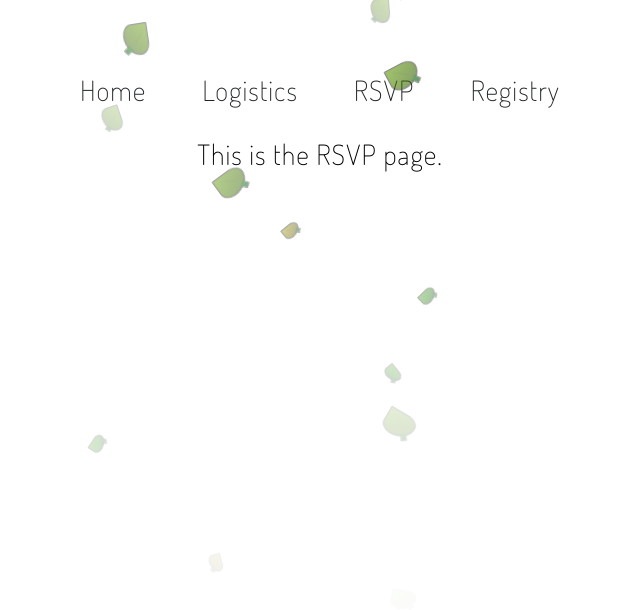
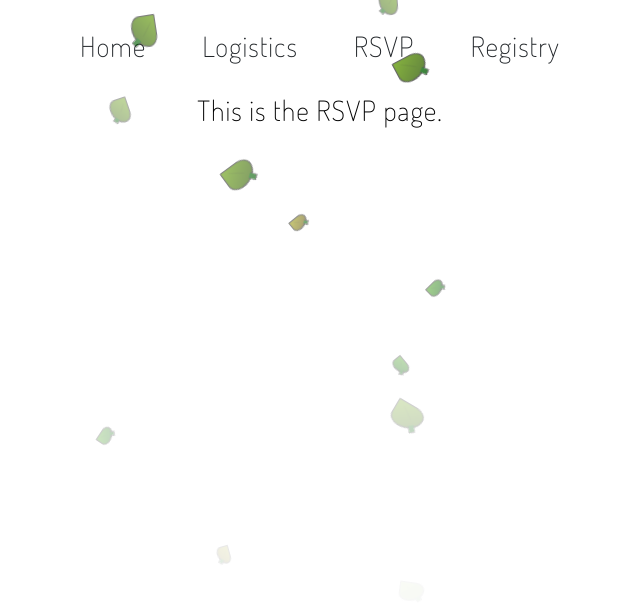
Before and after one commit to HannahStahl/wedding, a React (Create React App) app: page /rsvp in a window 1280 px wide. Shown: the top 610 px of the page, without its empty margins (320-960 px from the left). Built offline with nearby package versions, Linux system fonts and the light colour scheme.

Commit message:
Adjust leaves styling

```diff
--- a/src/components/Leaves.css
+++ b/src/components/Leaves.css
@@ -1,5 +1,5 @@
 #leaves {
-  position: relative;
+  position: absolute;
   top: -50px;
   width: 100%;
 }
@@ -179,13 +179,13 @@
 }
 
 #leaves i:nth-of-type(n) {
+  opacity: .9;
+}
+#leaves i:nth-of-type(3n+1) {
   opacity: .7;
 }
-#leaves i:nth-of-type(3n+1) {
+#leaves i:nth-of-type(3n+2) {
   opacity: .5;
-}
-#leaves i:nth-of-type(3n+2) {
-  opacity: .3;
 }
 
 #leaves i:nth-of-type(n) {
```
